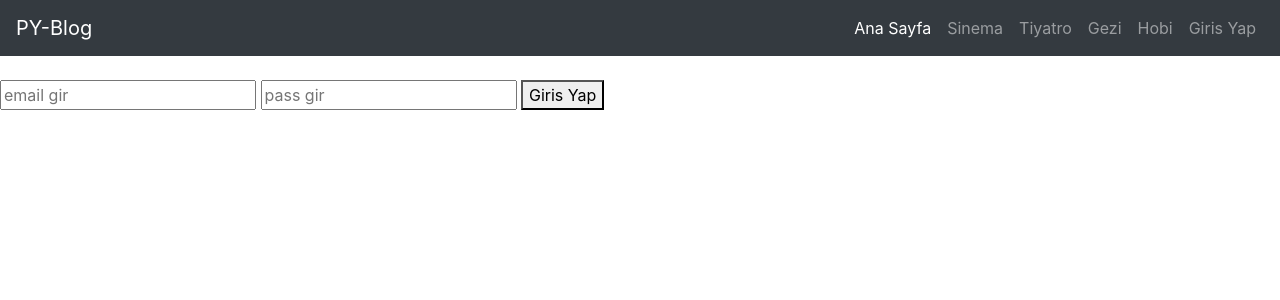
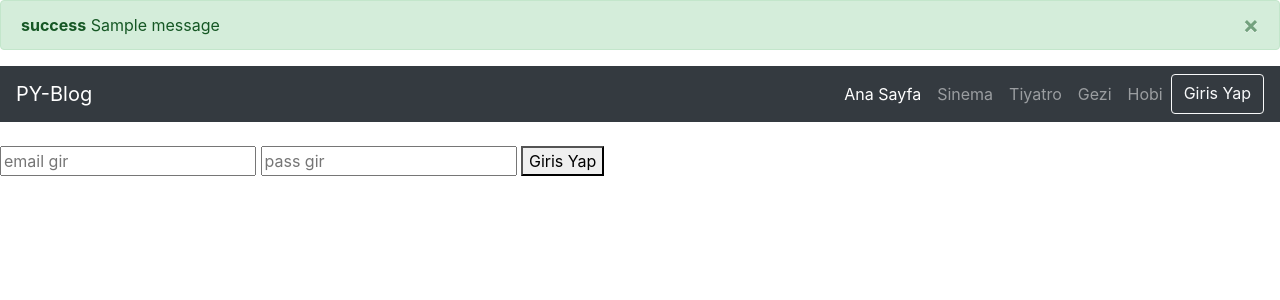
Before and after one commit to fidan7252/kodluyoruz_urfa_blog, a Django app: page /login/ in a window 1280 px wide. Shown: the top 300 px of the page. Run offline with Django 3.2, Linux system fonts and the light colour scheme; data comes from the database, SQL or seed files in the repository; tables that the repository leaves empty hold one stand-in row (values such as "Sample post"); one stand-in notice (Sample message) is shown; parts of the project's set-up code (start-up, migrations or seed data) failed here and were passed over; some libraries are stand-ins or nearby versions.

Commit message:
messages added

```diff
--- a/blog_user/views.py
+++ b/blog_user/views.py
@@ -1,5 +1,6 @@
 from django.shortcuts import render, redirect
 from django.contrib.auth import authenticate, login, logout
+from django.contrib import messages
 
 
 def login_user(request):
@@ -14,12 +15,26 @@ def login_user(request):
             print(user)
             if user is not None:
                 login(request, user)
+                messages.add_message(
+                    request, messages.SUCCESS,
+                    f'Hosgeldin {user_name}'
+                )
                 return redirect('home')
             else:
-                print('login olamadin')
+                messages.add_message(
+                    request, messages.WARNING,
+                    'Giris Yapamadiniz'
+                )
     return render(request, 'blog_user/login.html', {})\
 
 
 def logout_user(request):
     logout(request)
+    messages.add_message(
+        request, messages.SUCCESS,
+        'Oturumu Kapattiniz'
+    )
     return redirect('home')
+
+
+# def sign_up(request):
--- a/templates/base/master.html
+++ b/templates/base/master.html
@@ -12,6 +12,7 @@
     <title>Hello, world!</title>
   </head>
   <body>
+        {% include 'base/messages.html' %}
         {% include 'base/navbar.html' %}
 
         {% block content %}
--- /dev/null
+++ b/templates/base/messages.html
@@ -0,0 +1,12 @@
+{% if messages %}
+
+{% for message in messages %}
+<div class="alert alert-{{ message.tags }} alert-dismissible fade show" role="alert">
+<strong>{{ message.tags }}</strong> {{ message }}
+    <button type="button" class="close" data-dismiss="alert" aria-label="Close">
+        <span aria-hidden="true">&times;</span>
+    </button>
+</div>
+{% endfor %}
+
+{% endif %}
--- a/templates/base/navbar.html
+++ b/templates/base/navbar.html
@@ -19,14 +19,14 @@
     <li class="nav-item nav-link">
         {{ user.username }}
     </li>
-    <a class="nav-item nav-link" href="{% url 'logout' %}">
+    <a class="nav-item btn btn-outline-light" href="{% url 'logout' %}">
             Oturumu Kapat
-        </a>
-    </li>
+    </a>
+
 
     {% else %}
 
-    <a class="nav-item nav-link" href="{% url 'login' %}">
+    <a class="nav-item btn btn-outline-light" href="{% url 'login' %}">
         Giris Yap
     </a>
     {% endif %}
```
